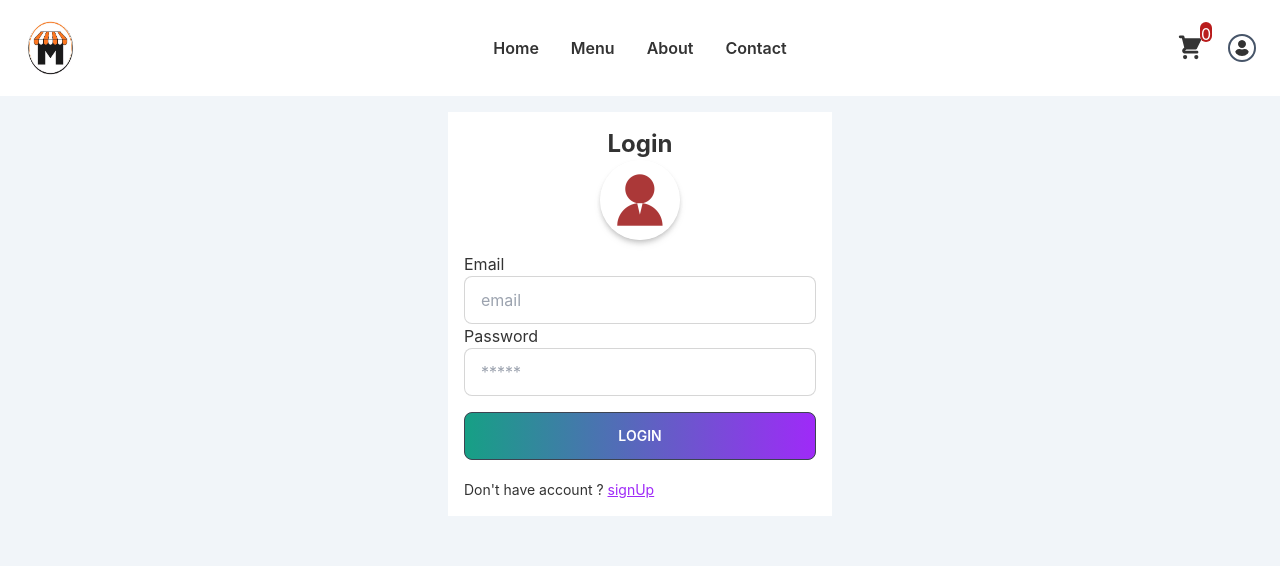
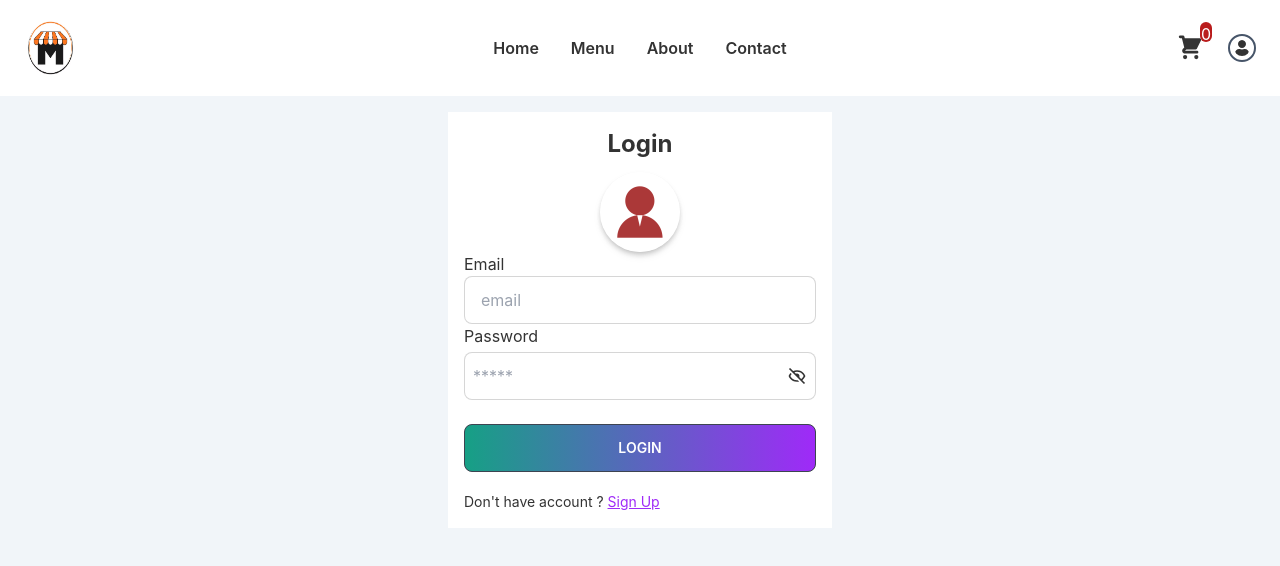
Before and after one commit to tanvirrifat1/mudi-shop-client, a React (Create React App) app: page /login in a window 1280 px wide. Shown: the top 566 px of the page. Built offline with nearby package versions, Linux system fonts and the light colour scheme.

Commit message:
comple signup or login section design

```diff
--- a/package.json
+++ b/package.json
@@ -12,6 +12,7 @@
     "react-icons": "^4.8.0",
     "react-router-dom": "^6.9.0",
     "react-scripts": "5.0.1",
+    "react-toastify": "^9.1.2",
     "web-vitals": "^2.1.4"
   },
   "scripts": {
--- a/src/components/pages/Login.js
+++ b/src/components/pages/Login.js
@@ -1,5 +1,7 @@
 import React, { useState } from 'react'
+import { BiHide, BiShow } from 'react-icons/bi'
 import { Link } from 'react-router-dom'
+import { toast } from 'react-toastify'
 import loginImage from '../assest/login-animation.gif'
 import LoadingButton from '../Loding/LodingButton'
 import SmallSpinner from '../Loding/SmallSpinner'
@@ -7,34 +9,91 @@ import SmallSpinner from '../Loding/SmallSpinner'
 
 export default function Login() {
     const [loading, setLoading] = useState(false)
+    const [showPassword, setShowPassword] = useState(false);
+    const [data, setData] = useState({
+        firstName: "",
+        lastName: "",
+        email: "",
+        password: "",
+        confirmPassword: "",
+        image: ""
+    });
+    console.log(data);
+    const handleShowPassword = () => {
+        setShowPassword((preve) => !preve);
+    };
+
+    const handleOnChange = (e) => {
+        const { name, value } = e.target;
+        setData((preve) => {
+            return {
+                ...preve,
+                [name]: value,
+            };
+        });
+    }
+
+    const handleSubmit = (e) => {
+        e.preventDefault()
+        setLoading(true)
+        const { email, password } = data
+        if (email && password) {
+            toast.success('successful', { autoClose: 500 })
+            setLoading(false)
+        }
+        else {
+            toast.error('password wrong', { autoClose: 1000 })
+        }
+    }
+
+
+
     return (
-        <div className="p-3 md:p-4">
+        <div className="p-3 md:p-4" >
             <div className="w-full max-w-sm bg-white m-auto flex  flex-col p-4">
                 <h1 className='text-center text-2xl font-bold'>Login</h1>
-                <div className="w-20 overflow-hidden rounded-full drop-shadow-md shadow-md m-auto">
-                    <img src={loginImage} className="w-full" alt='' />
-                </div>
+                <form
+                    onSubmit={handleSubmit}
+                    className="w-full py-3 flex flex-col" >
+                    <div className="w-20 h-20 overflow-hidden rounded-full drop-shadow-md shadow-md m-auto relative ">
+                        <img src={loginImage} className="w-full h-full" alt='' />
 
-                <form className="w-full py-3 flex flex-col" >
+                        {/* <label htmlFor="profileImage">
+                            <div className="absolute bottom-0 h-1/3  bg-slate-500 bg-opacity-50 w-full text-center cursor-pointer">
+                                <p className="text-sm p-1 text-white">Upload</p>
+                            </div>
+                            <input type={"file"} id="profileImage" accept="image/*" className="hidden" />
+                        </label> */}
+                    </div>
+
                     <label htmlFor="email">Email</label>
-
                     <input
                         type={"email"}
                         id="email"
                         name="email"
-                        placeholder="email"
                         className="input input-bordered"
+                        placeholder='email'
+                        value={data.email}
+                        onChange={handleOnChange}
+                        required
                     />
 
-                    <label htmlFor="email">Password</label>
-                    <input
-                        type={"password"}
-                        id="password"
-                        name="password"
-                        className="input input-bordered"
-                        placeholder='*****'
+                    <label htmlFor="password">Password</label>
+                    <div className="flex px-2 py-1 mt-1 mb-2 input input-bordered">
+                        <input
+                            type={showPassword ? "text" : 'password'}
+                            placeholder='*****'
+                            id="password"
+                            name="password"
+                            className="w-full border-none outline-none"
+                            value={data.password}
+                            onChange={handleOnChange}
+                        />
+                        <span onClick={handleShowPassword} className="flex text-xl justify-center items-center cursor-pointer">
+                            {showPassword ? <BiShow /> : <BiHide />}
+                        </span>
+                    </div>
 
-                    />
 
                     <div className='mt-4'>
                         <LoadingButton
@@ -42,17 +101,19 @@ export default function Login() {
                             className='btn btn-accent mt-3 w-full'
                             value='Login'
                         >
-                            {loading ? <SmallSpinner /> : 'Login'}
+                            {loading ? <SmallSpinner /> : 'login'}
                         </LoadingButton>
                     </div>
                 </form>
                 <p className="text-left text-sm mt-2">
                     Don't  have account ?{" "}
                     <Link to={"/signup"} className="text-secondary underline">
-                        signUp
+                        Sign Up
                     </Link>
                 </p>
             </div>
         </div>
     )
 }
+
+// style={{ backgroundImage: `url("${another}")`, backgroundRepeat: 'no-repeat', backgroundSize: 'cover', backgroundPosition: 'center' }}
--- a/src/components/pages/SignUp.js
+++ b/src/components/pages/SignUp.js
@@ -1,15 +1,18 @@
 import React, { useState } from 'react'
-import { Link } from 'react-router-dom'
+import { Link, useNavigate } from 'react-router-dom'
 import signUpLogo from '../assest/login-animation.gif'
 import LoadingButton from '../Loding/LodingButton'
 import SmallSpinner from '../Loding/SmallSpinner'
 import { BiHide, BiShow } from "react-icons/bi";
+import { toast } from 'react-toastify'
+import ImageToBase64 from '../utility/ImageToBase64'
 
 
 export default function SignUp() {
     const [loading, setLoading] = useState(false)
     const [showPassword, setShowPassword] = useState(false);
     const [showConfirmPassword, setShowConfirmPassword] = useState(false);
+    const navigate = useNavigate()
     const [data, setData] = useState({
         firstName: "",
         lastName: "",
@@ -36,22 +39,56 @@ export default function SignUp() {
         });
     }
 
+    const handleSubmit = (e) => {
+        e.preventDefault()
+        setLoading(true)
+        const { firstName, email, password, confirmPassword } = data
+        if (firstName && email && password && confirmPassword) {
+            if (password === confirmPassword) {
+                toast.success('successful', { autoClose: 500 })
+                navigate('/login')
+                setLoading(false)
+            } else {
+                toast.error('Password are not equal', { autoClose: 500 })
+            }
+        }
+        else {
+            toast.warning('please enter required field', { autoClose: 1000 })
+        }
+    }
+
+    const handleImageUpload = async (e) => {
+        const data = await ImageToBase64(e.target.files[0])
+        console.log(data);
+
+        setData((prev) => {
+            return {
+                ...prev,
+                image: data
+            }
+        })
+    }
+
     return (
-        <div className="p-3 md:p-4">
+        <div className="p-3 md:p-4" >
             <div className="w-full max-w-sm bg-white m-auto flex  flex-col p-4">
                 <h1 className='text-center text-2xl font-bold'>Sign up</h1>
+                <form
+                    onSubmit={handleSubmit}
+                    className="w-full py-3 flex flex-col" >
                     <div className="w-20 h-20 overflow-hidden rounded-full drop-shadow-md shadow-md m-auto relative ">
-                    <img src={signUpLogo} className="w-full h-full" alt='' />
+
+                        <img src={data.image ? data.image : signUpLogo} className="w-full h-full" alt='' />
 
                         <label htmlFor="profileImage">
                             <div className="absolute bottom-0 h-1/3  bg-slate-500 bg-opacity-50 w-full text-center cursor-pointer">
                                 <p className="text-sm p-1 text-white">Upload</p>
                             </div>
-                        <input type={"file"} id="profileImage" accept="image/*" className="hidden" />
+                            <input onChange={handleImageUpload} type={"file"} id="profileImage" accept="image/*" className="hidden" />
+
                         </label>
                     </div>
 
-                <form className="w-full py-3 flex flex-col" >
                     <label htmlFor="firstName" >First Name</label>
                     <input
                         type={"text"}
@@ -61,6 +98,7 @@ export default function SignUp() {
                         placeholder='firstName'
                         value={data.firstName}
                         onChange={handleOnChange}
+                        required
                     />
 
                     <label htmlFor="lastName" >Last Name</label>
@@ -72,6 +110,7 @@ export default function SignUp() {
                         placeholder='lastName'
                         value={data.lastName}
                         onChange={handleOnChange}
+                        required
                     />
 
                     <label htmlFor="email">Email</label>
@@ -83,6 +122,7 @@ export default function SignUp() {
                         placeholder='email'
                         value={data.email}
                         onChange={handleOnChange}
+                        required
                     />
 
                     <label htmlFor="password">Password</label>
@@ -95,6 +135,7 @@ export default function SignUp() {
                             className="w-full border-none outline-none"
                             value={data.password}
                             onChange={handleOnChange}
+                            required
                         />
                         <span onClick={handleShowPassword} className="flex text-xl justify-center items-center cursor-pointer">
                             {showPassword ? <BiShow /> : <BiHide />}
@@ -111,6 +152,7 @@ export default function SignUp() {
                             className="w-full border-none outline-none "
                             value={data.confirmPassword}
                             onChange={handleOnChange}
+                            required
                         />
                         <span
                             className="flex text-xl cursor-pointer"
@@ -124,7 +166,7 @@ export default function SignUp() {
                         <LoadingButton
                             type="submit"
                             className='btn btn-accent mt-3 w-full'
-                            value='Login'
+                            value='signup'
                         >
                             {loading ? <SmallSpinner /> : 'signUp'}
                         </LoadingButton>
--- /dev/null
+++ b/src/components/utility/ImageToBase64.js
@@ -0,0 +1,13 @@
+async function ImageToBase64(file) {
+    const reader = new FileReader()
+    reader.readAsDataURL(file)
+
+    const data = new Promise((resolve, reject) => {
+        reader.onload = () => resolve(reader.result)
+        reader.onerror = err => reject(err)
+    })
+
+    return data
+}
+
+export default ImageToBase64;
--- a/src/index.js
+++ b/src/index.js
@@ -3,6 +3,9 @@ import ReactDOM from 'react-dom/client';
 import './index.css';
 import App from './App';
 import reportWebVitals from './reportWebVitals';
+import { ToastContainer } from 'react-toastify';
+import 'react-toastify/dist/ReactToastify.css';
+
 // import { createBrowserRouter, createRoutesFromElements, Route, RouterProvider } from 'react-router-dom';
 // import Home from './components/pages/Home';
 // import Menu from './components/pages/Menu';
@@ -30,6 +33,10 @@ const root = ReactDOM.createRoot(document.getElementById('root'));
 root.render(
   <React.StrictMode>
     <App />
+    <ToastContainer
+      position="top-center"
+      theme="dark"
+    />
   </React.StrictMode>
 );
 
```
Also changed, not shown: src/components/assest/login.jpg (added), 1 other file (tests, documents, lock files or other folders). Lines whose indentation alone changed are shown as unchanged.
